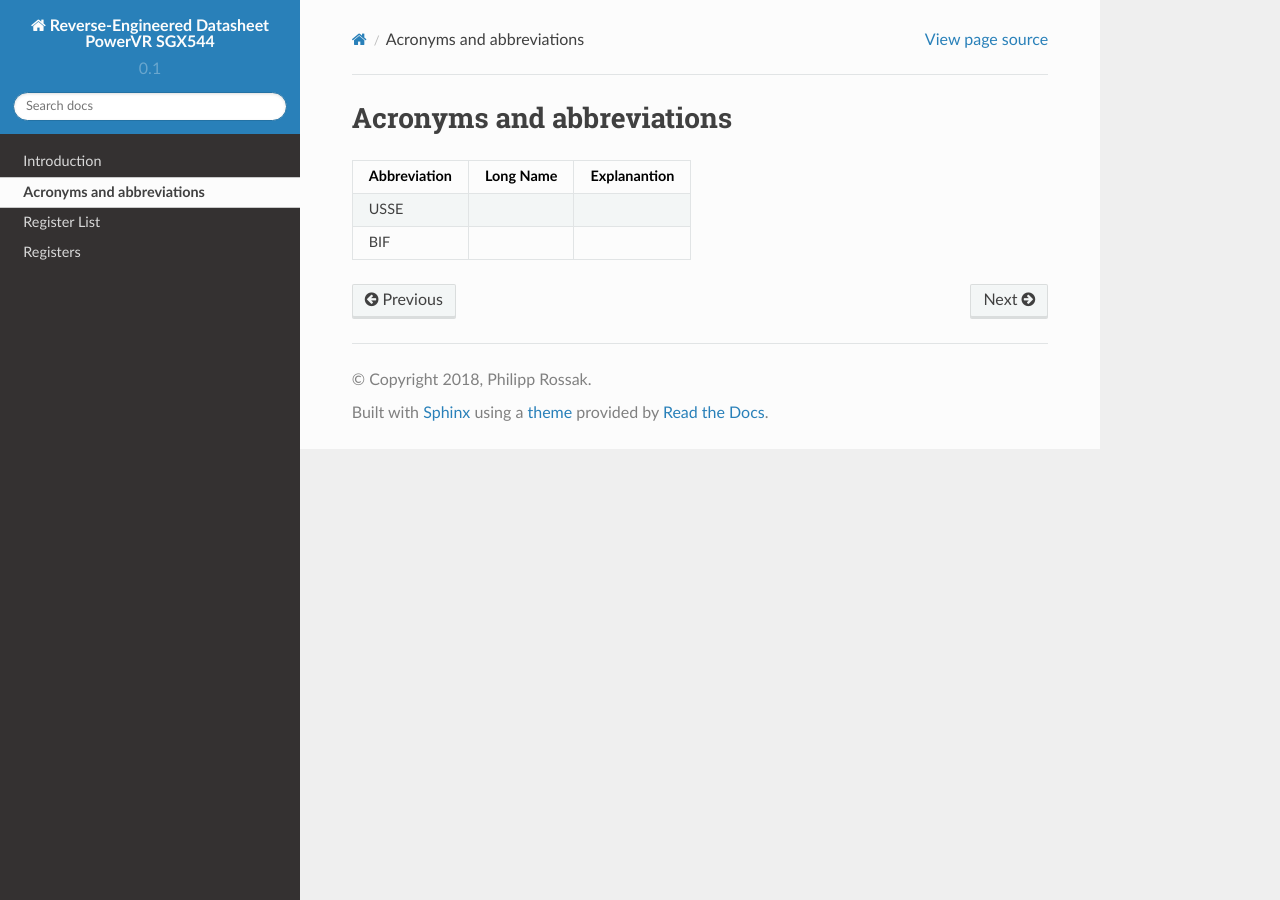
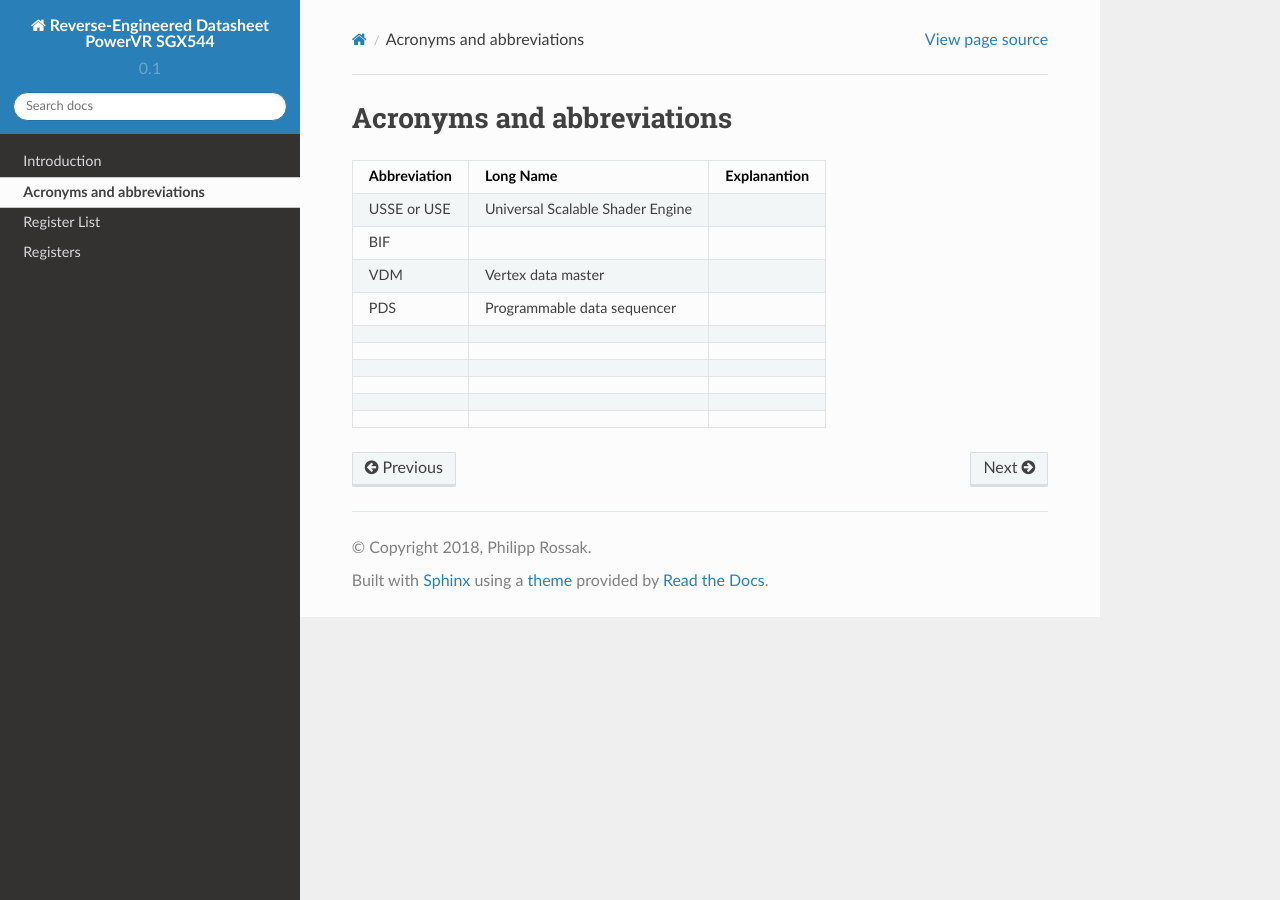
Before and after one commit to xuguizhou/PVRSGX_hwdoc, a Sphinx documentation site: the page built from SGX544/source/acronyms_and_abbreviations.rst, in a window 1280 px wide. Built offline with Sphinx 7.4.7 and the Read the Docs theme 2.0.0, drawn with Linux system fonts in a browser that asks for light colours; formulas are drawn with MathJax 3.

Commit message:
update acronyms_and_abbreviations

```diff
--- a/SGX544/source/acronyms_and_abbreviations.rst
+++ b/SGX544/source/acronyms_and_abbreviations.rst
@@ -2,10 +2,26 @@ Acronyms and abbreviations
 ============================
 
 
-+--------------+-------------------+-------------------------------------------------+
-| Abbreviation | Long Name         | Explanantion                                    |
-+==============+===================+=================================================+
-| USSE         |                   |                                                 |
-+--------------+-------------------+-------------------------------------------------+
-| BIF          |                   |                                                 |
-+--------------+-------------------+-------------------------------------------------+
++--------------+----------------------------------+-------------------------------------------------+
+| Abbreviation | Long Name                        | Explanantion                                    |
++==============+==================================+=================================================+
+| USSE or USE  | Universal Scalable Shader Engine |                                                 |
++--------------+----------------------------------+-------------------------------------------------+
+| BIF          |                                  |                                                 |
++--------------+----------------------------------+-------------------------------------------------+
+| VDM          | Vertex data master               |                                                 |
++--------------+----------------------------------+-------------------------------------------------+
+| PDS          | Programmable data sequencer      |                                                 |
++--------------+----------------------------------+-------------------------------------------------+
+|              |                                  |                                                 |
++--------------+----------------------------------+-------------------------------------------------+
+|              |                                  |                                                 |
++--------------+----------------------------------+-------------------------------------------------+
+|              |                                  |                                                 |
++--------------+----------------------------------+-------------------------------------------------+
+|              |                                  |                                                 |
++--------------+----------------------------------+-------------------------------------------------+
+|              |                                  |                                                 |
++--------------+----------------------------------+-------------------------------------------------+
+|              |                                  |                                                 |
++--------------+----------------------------------+-------------------------------------------------+
```
